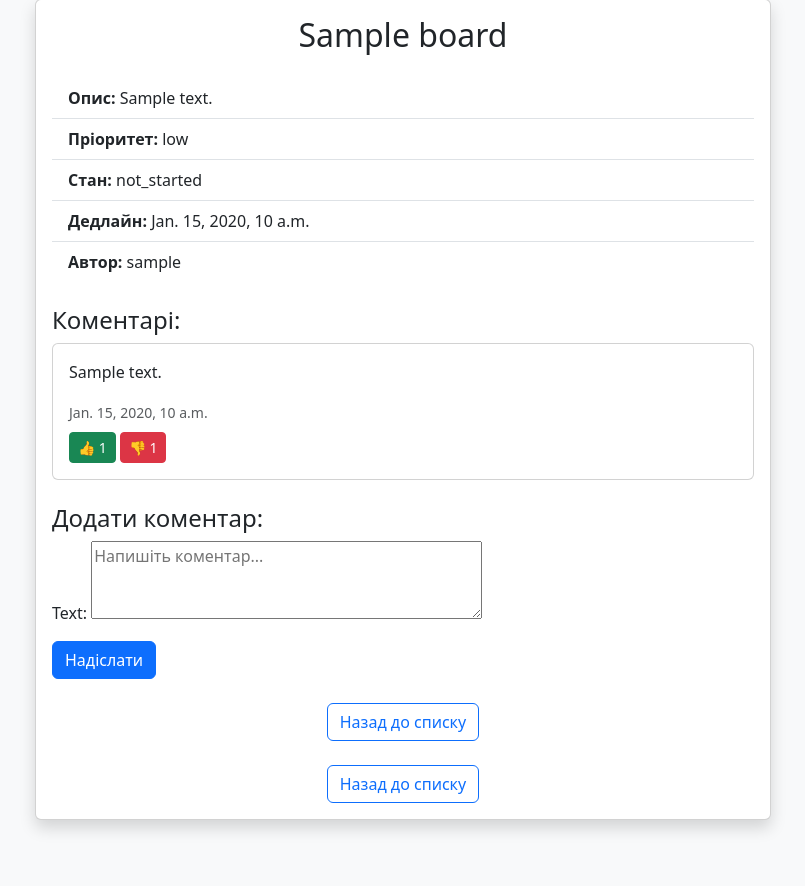
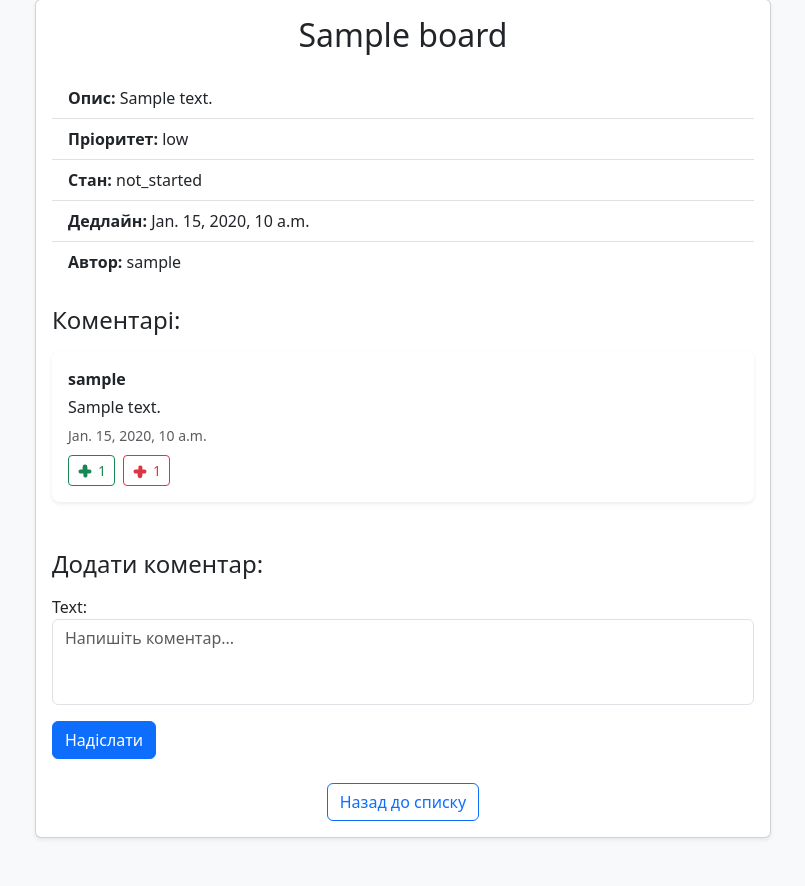
Before and after one commit to vladultimate/Task-Tracker, a Django app: page /board/1/ in a window 1280 px wide. Shown: the part 49-935 px from the top of the page, without its empty margins (237-1042 px from the left). Before the commit the page ends 880 px from the top, so only its background shows below. Run offline with Django 5.2, Linux system fonts and the light colour scheme; a user stored in the database is signed in; tables that the repository leaves empty hold one stand-in row (values such as "Sample post").

Commit message:
cosmetic comment changes

```diff
--- a/Tasks/forms.py
+++ b/Tasks/forms.py
@@ -30,7 +30,11 @@ class CommentForm(forms.ModelForm):
         model = Comment
         fields = ['text']
         widgets = {
-            'text': forms.Textarea(attrs={'rows': 3, 'placeholder': 'Напишіть коментар...'}),
+            'text': forms.Textarea(attrs={
+                'rows': 3,
+                'placeholder': 'Напишіть коментар...',
+                'class': 'form-control rounded'
+            }),
         }
 
 
--- a/Tasks/templates/board_detail.html
+++ b/Tasks/templates/board_detail.html
@@ -4,69 +4,85 @@
     <meta charset="UTF-8">
     <title>{{ board.name }}</title>
     <link href="https://cdn.jsdelivr.net/npm/bootstrap@5.3.0/dist/css/bootstrap.min.css" rel="stylesheet">
+    <style>
+        .reaction-btn svg {
+            width: 16px;
+            height: 16px;
+            margin-right: 5px;
+        }
+        textarea.form-control {
+            border-radius: 1rem;
+            resize: none;
+        }
+        .comment-card {
+            border-start: 4px solid #6f42c1;
+            border-radius: 0.5rem;
+        }
+    </style>
 </head>
 <body class="bg-light text-dark">
 
 <div class="container py-5">
     <div class="row justify-content-center">
         <div class="col-lg-8">
-            <div class="card shadow">
+            <div class="card shadow-sm">
                 <div class="card-body">
                     <h2 class="card-title text-center mb-4">{{ board.name }}</h2>
                     <ul class="list-group list-group-flush">
-                        <li class="list-group-item">
-                            <strong>Опис:</strong> {{ board.description }}
-                        </li>
-                        <li class="list-group-item">
-                            <strong>Пріоритет:</strong> {{ board.priority }}
-                        </li>
-                        <li class="list-group-item">
-                            <strong>Стан:</strong> {{ board.state }}
-                        </li>
-                        <li class="list-group-item">
-                            <strong>Дедлайн:</strong> {{ board.deadline }}
-                        </li>
-                        <li class="list-group-item">
-                            <strong>Автор:</strong> {{ board.author.username }}
-                        </li>
+                        <li class="list-group-item"><strong>Опис:</strong> {{ board.description }}</li>
+                        <li class="list-group-item"><strong>Пріоритет:</strong> {{ board.priority }}</li>
+                        <li class="list-group-item"><strong>Стан:</strong> {{ board.state }}</li>
+                        <li class="list-group-item"><strong>Дедлайн:</strong> {{ board.deadline }}</li>
+                        <li class="list-group-item"><strong>Автор:</strong> {{ board.author.username }}</li>
                     </ul>
+
+                    <!-- Коментарі -->
                     <div class="mt-4">
-    <h4>Коментарі:</h4>
+                        <h4 class="mb-3">Коментарі:</h4>
                         {% for comment in board.comment_set.all %}
-        <div class="card my-2">
+                            <div class="card comment-card my-2 border-0 shadow-sm">
                                 <div class="card-body">
-                <p>{{ comment.text }}</p>
+                                    <p class="mb-1"><strong>{{ comment.user }}</strong></p>
+                                    <p class="mb-1">{{ comment.text }}</p>
                                     <small class="text-muted">{{ comment.date }}</small>
-                <div class="mt-2">
-                    <form method="post" action="{% url 'comment_like' comment.id %}" class="d-inline">
+                                    <div class="mt-2 d-flex gap-2">
+                                        <form method="post" action="{% url 'comment_like' comment.id %}">
                                             {% csrf_token %}
-                        <button class="btn btn-sm btn-success">👍 {{ comment.likes }}</button>
+                                            <button class="btn btn-outline-success btn-sm reaction-btn d-flex align-items-center">
+                                                <svg xmlns="http://www.w3.org/2000/svg" viewBox="0 0 20 20" fill="currentColor">
+                                                    <path d="M2 10a2 2 0 012-2h3V5a3 3 0 116 0v3h3a2 2 0 012 2v1a2 2 0 01-2 2h-3v3a2 2 0 01-2 2h-1a2 2 0 01-2-2v-3H4a2 2 0 01-2-2v-1z"/>
+                                                </svg>
+                                                {{ comment.likes }}
+                                            </button>
                                         </form>
-                    <form method="post" action="{% url 'comment_dislike' comment.id %}" class="d-inline">
+                                        <form method="post" action="{% url 'comment_dislike' comment.id %}">
                                             {% csrf_token %}
-                        <button class="btn btn-sm btn-danger">👎 {{ comment.dislikes }}</button>
+                                            <button class="btn btn-outline-danger btn-sm reaction-btn d-flex align-items-center">
+                                                <svg xmlns="http://www.w3.org/2000/svg" viewBox="0 0 20 20" fill="currentColor">
+                                                    <path d="M18 10a2 2 0 00-2-2h-3V5a2 2 0 00-2-2h-1a2 2 0 00-2 2v3H4a2 2 0 00-2 2v1a2 2 0 002 2h3v3a3 3 0 006 0v-3h3a2 2 0 002-2v-1z"/>
+                                                </svg>
+                                                {{ comment.dislikes }}
+                                            </button>
                                         </form>
                                     </div>
                                 </div>
                             </div>
                         {% empty %}
-        <p>Немає коментарів.</p>
+                            <p class="text-muted">Немає коментарів.</p>
                         {% endfor %}
                     </div>
 
-<!-- Форма додавання коментаря -->
-<div class="mt-4">
-    <h4>Додати коментар:</h4>
+                    <div class="mt-5">
+                        <h4 class="mb-3">Додати коментар:</h4>
                         <form method="post" action="{% url 'add_comment' board.id %}">
                             {% csrf_token %}
+                            <div class="mb-3">
                                 {{ form.as_p }}
+                            </div>
                             <button type="submit" class="btn btn-primary">Надіслати</button>
                         </form>
                     </div>
 
-<div class="mt-4 text-center">
-    <a href="{% url 'board_list' %}" class="btn btn-outline-primary">Назад до списку</a>
-</div>
                     <div class="mt-4 text-center">
                         <a href="{% url 'board_list' %}" class="btn btn-outline-primary">Назад до списку</a>
                     </div>
--- a/Tasks/views.py
+++ b/Tasks/views.py
@@ -89,6 +89,7 @@ class CommentCreateView(View):
         if form.is_valid():
             comment = form.save(commit=False)
             comment.board = board
+            comment.user = request.user
             comment.save()
         return redirect('board_detail', pk=board.id)
 
```
Lines whose indentation alone changed are shown as unchanged.
